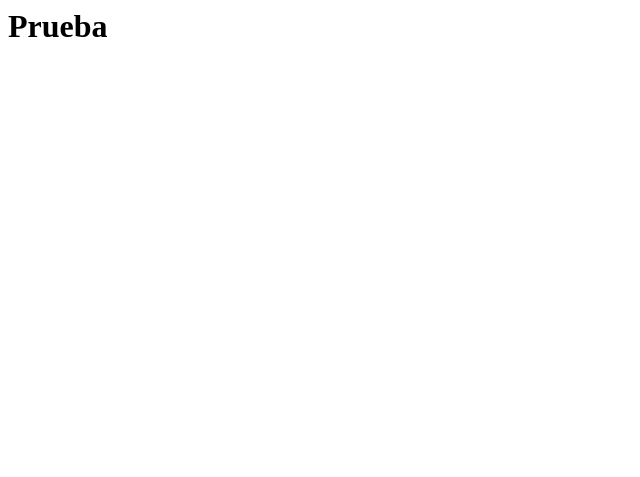
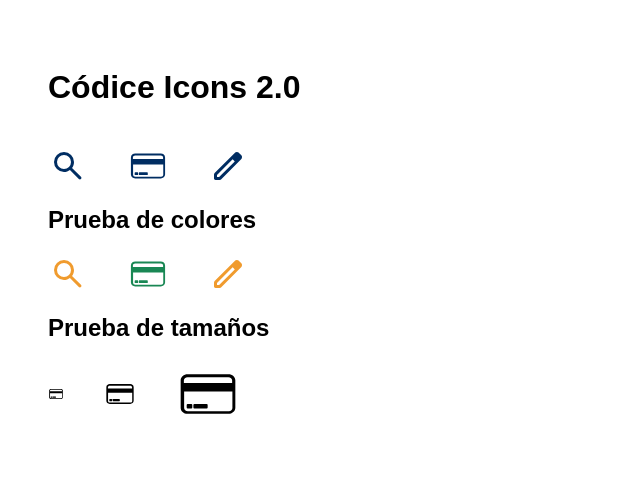
Before and after one commit to AlinePeralta/codiceicons, a plain HTML site: page index.html in a window 1280 px wide. Shown: the whole page, without its empty margins (0-640 px from the left). Drawn offline with Linux system fonts and the light colour scheme.

Commit message:
Libreria01

```diff
--- /dev/null
+++ b/icons.css
@@ -0,0 +1,50 @@
+/* =========================================================
+   Códice Icons 2.0
+   Librería de iconos SVG
+   ========================================================= */
+
+/* ---------------------------------------------------------
+   Base para todos los iconos
+   --------------------------------------------------------- */
+
+[class^="ico-"],
+[class*=" ico-"] {
+    display: inline-block;
+    width: 1em;
+    height: 1em;
+
+    /* El icono toma el color del elemento */
+    background-color: currentColor;
+
+    /* Configuración de la máscara SVG */
+    -webkit-mask-repeat: no-repeat;
+    -webkit-mask-position: center;
+    -webkit-mask-size: contain;
+
+    mask-repeat: no-repeat;
+    mask-position: center;
+    mask-size: contain;
+
+    /* Evita problemas de alineación */
+    vertical-align: middle;
+}
+
+
+/* ---------------------------------------------------------
+   Iconos
+   --------------------------------------------------------- */
+
+.ico-buscar {
+    -webkit-mask-image: url("./icons/ico-buscar.svg");
+    mask-image: url("./icons/ico-buscar.svg");
+}
+
+.ico-card {
+    -webkit-mask-image: url("./icons/ico-card.svg");
+    mask-image: url("./icons/ico-card.svg");
+}
+
+.ico-edit {
+    -webkit-mask-image: url("./icons/ico-edit.svg");
+    mask-image: url("./icons/ico-edit.svg");
+}
--- a/index.html
+++ b/index.html
@@ -1,10 +1,107 @@
-    <html lang="en">
+<!DOCTYPE html>
+<html lang="es">
+
 <head>
+
     <meta charset="UTF-8">
-        <meta name="viewport" content="width=device-width, initial-scale=1.0">
-        <title>Document</title>
+
+    <meta
+        name="viewport"
+        content="width=device-width, initial-scale=1.0"
+    >
+
+    <title>Códice Icons 2.0</title>
+
+    <!-- Librería de iconos -->
+    <link
+        rel="stylesheet"
+        href="./icons.css"
+    >
+
+    <style>
+
+        body {
+            font-family: Arial, sans-serif;
+            padding: 40px;
+        }
+
+        h1 {
+            margin-bottom: 40px;
+        }
+
+        .demo {
+            display: flex;
+            gap: 40px;
+            align-items: center;
+        }
+
+        .icon {
+            font-size: 40px;
+            color: #002D62;
+        }
+
+        .icon-orange {
+            color: #F09B2E;
+        }
+
+        .icon-green {
+            color: #198754;
+        }
+
+    </style>
+
 </head>
+
+
 <body>
-        <h1>Prueba</h1>
+
+    <h1>Códice Icons 2.0</h1>
+
+    <div class="demo">
+
+        <i class="ico-buscar icon"></i>
+
+        <i class="ico-card icon"></i>
+
+        <i class="ico-edit icon"></i>
+
+    </div>
+
+
+    <h2>Prueba de colores</h2>
+
+    <div class="demo">
+
+        <i class="ico-buscar icon icon-orange"></i>
+
+        <i class="ico-card icon icon-green"></i>
+
+        <i class="ico-edit icon icon-orange"></i>
+
+    </div>
+
+
+    <h2>Prueba de tamaños</h2>
+
+    <div class="demo">
+
+        <i
+            class="ico-card"
+            style="font-size: 16px;"
+        ></i>
+
+        <i
+            class="ico-card"
+            style="font-size: 32px;"
+        ></i>
+
+        <i
+            class="ico-card"
+            style="font-size: 64px;"
+        ></i>
+
+    </div>
+
 </body>
+
 </html>
```
Also changed, not shown: icons/ico-buscar.svg (added), icons/ico-card.svg (added), icons/ico-edit.svg (added). Lines whose indentation alone changed are shown as unchanged.
